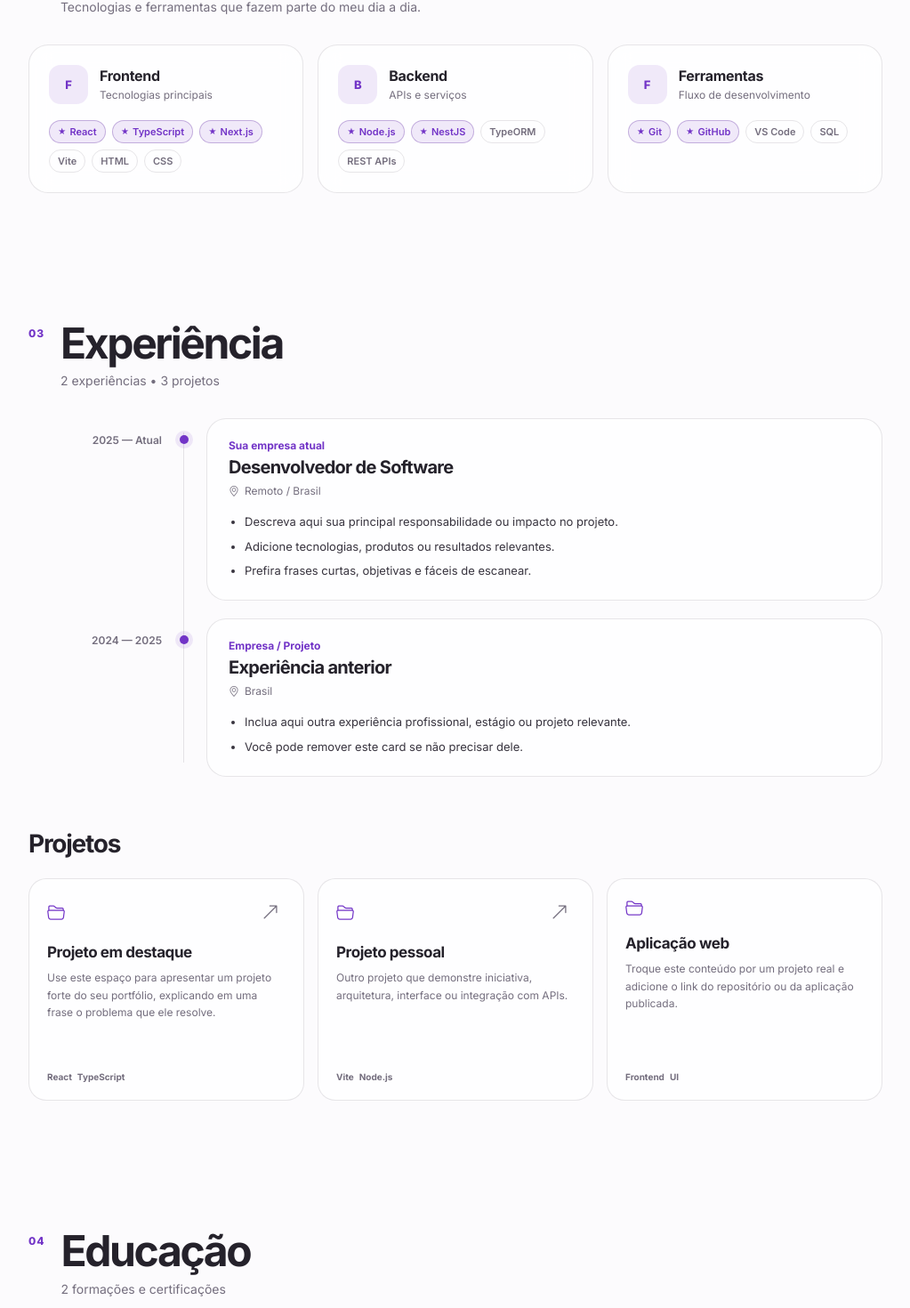
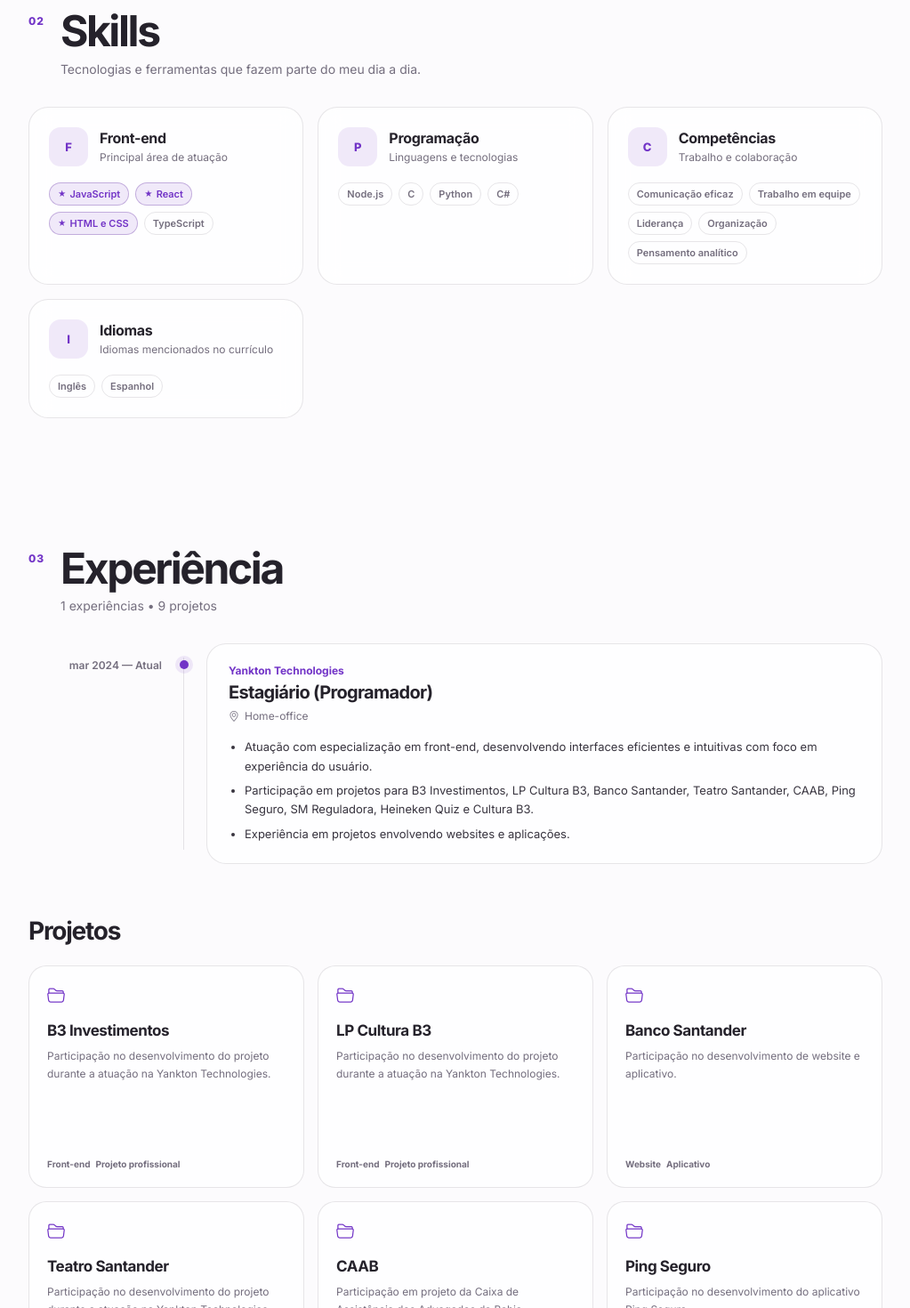
Before and after one commit to maurodferreira/Portfolio-site-mauro, a React (Vite) app: page / in a window 1280 px wide. Shown: the part 1266-2736 px from the top of the page at 89% size, without its empty margins (128-1151 px from the left). Built offline with nearby package versions, Linux system fonts and the light colour scheme.

Commit message:
content: preenche portfólio com dados do currículo

```diff
--- a/src/data/portfolio.ts
+++ b/src/data/portfolio.ts
@@ -1,115 +1,142 @@
 import type { PortfolioData } from '../types/portfolio'
 
 /**
- * EDITE ESTE ARQUIVO para trocar as informações do portfólio.
- * O layout lê os dados daqui para evitar textos espalhados pelos componentes.
+ * Fonte inicial: currículo de Mauro Diogo Fioravante Ferreira.
+ * Edite este arquivo para manter o portfólio atualizado.
  */
 export const portfolio: PortfolioData = {
   personal: {
-    fullName: 'Mauro Ferreira',
+    fullName: 'Mauro Diogo Fioravante Ferreira',
     shortName: 'Mauro Ferreira',
-    title: 'Desenvolvedor de Software',
-    location: 'Paraná, Brasil',
-    email: 'seuemail@exemplo.com',
-    phone: '+55 (00) 00000-0000',
+    title: 'Programador Front-end',
+    location: 'Cornélio Procópio, Paraná, Brasil',
+    email: 'maurodiogo56@gmail.com',
+    phone: '',
     github: 'https://github.com/maurodferreira',
-    linkedin: 'https://www.linkedin.com/in/seu-usuario',
+    linkedin: '',
     website: '',
     initials: 'MF',
   },
+
   summary:
-    'Desenvolvedor focado em construir experiências web modernas, responsivas e bem estruturadas. Gosto de transformar problemas reais em interfaces claras, produtos consistentes e código fácil de manter.',
+    'Programador com experiência profissional em desenvolvimento front-end, com foco na construção de interfaces eficientes, intuitivas e voltadas à experiência do usuário. Busco contribuir na criação de soluções inovadoras, apoiar equipes no desenvolvimento de novos projetos e enfrentar desafios tecnológicos de forma criativa e estratégica.',
+
   skills: [
     {
-      name: 'Frontend',
-      description: 'Tecnologias principais',
+      name: 'Front-end',
+      description: 'Principal área de atuação',
       skills: [
+        { name: 'JavaScript', level: 'primary' },
         { name: 'React', level: 'primary' },
-        { name: 'TypeScript', level: 'primary' },
-        { name: 'Next.js', level: 'primary' },
-        { name: 'Vite', level: 'secondary' },
-        { name: 'HTML', level: 'secondary' },
-        { name: 'CSS', level: 'secondary' },
+        { name: 'HTML e CSS', level: 'primary' },
+        { name: 'TypeScript', level: 'secondary' },
       ],
     },
     {
-      name: 'Backend',
-      description: 'APIs e serviços',
+      name: 'Programação',
+      description: 'Linguagens e tecnologias',
       skills: [
-        { name: 'Node.js', level: 'primary' },
-        { name: 'NestJS', level: 'primary' },
-        { name: 'TypeORM', level: 'secondary' },
-        { name: 'REST APIs', level: 'secondary' },
+        { name: 'Node.js', level: 'secondary' },
+        { name: 'C', level: 'secondary' },
+        { name: 'Python', level: 'secondary' },
+        { name: 'C#', level: 'secondary' },
       ],
     },
     {
-      name: 'Ferramentas',
-      description: 'Fluxo de desenvolvimento',
+      name: 'Competências',
+      description: 'Trabalho e colaboração',
       skills: [
-        { name: 'Git', level: 'primary' },
-        { name: 'GitHub', level: 'primary' },
-        { name: 'VS Code', level: 'secondary' },
-        { name: 'SQL', level: 'secondary' },
+        { name: 'Comunicação eficaz', level: 'secondary' },
+        { name: 'Trabalho em equipe', level: 'secondary' },
+        { name: 'Liderança', level: 'secondary' },
+        { name: 'Organização', level: 'secondary' },
+        { name: 'Pensamento analítico', level: 'secondary' },
+      ],
+    },
+    {
+      name: 'Idiomas',
+      description: 'Idiomas mencionados no currículo',
+      skills: [
+        { name: 'Inglês', level: 'secondary' },
+        { name: 'Espanhol', level: 'secondary' },
       ],
     },
   ],
+
   experience: [
     {
-      role: 'Desenvolvedor de Software',
-      company: 'Sua empresa atual',
-      location: 'Remoto / Brasil',
-      period: '2025 — Atual',
+      role: 'Estagiário (Programador)',
+      company: 'Yankton Technologies',
+      location: 'Home-office',
+      period: 'mar 2024 — Atual',
       highlights: [
-        'Descreva aqui sua principal responsabilidade ou impacto no projeto.',
-        'Adicione tecnologias, produtos ou resultados relevantes.',
-        'Prefira frases curtas, objetivas e fáceis de escanear.',
-      ],
-    },
-    {
-      role: 'Experiência anterior',
-      company: 'Empresa / Projeto',
-      location: 'Brasil',
-      period: '2024 — 2025',
-      highlights: [
-        'Inclua aqui outra experiência profissional, estágio ou projeto relevante.',
-        'Você pode remover este card se não precisar dele.',
+        'Atuação com especialização em front-end, desenvolvendo interfaces eficientes e intuitivas com foco em experiência do usuário.',
+        'Participação em projetos para B3 Investimentos, LP Cultura B3, Banco Santander, Teatro Santander, CAAB, Ping Seguro, SM Reguladora, Heineken Quiz e Cultura B3.',
+        'Experiência em projetos envolvendo websites e aplicações.',
       ],
     },
   ],
+
   projects: [
     {
-      name: 'Projeto em destaque',
-      description:
-        'Use este espaço para apresentar um projeto forte do seu portfólio, explicando em uma frase o problema que ele resolve.',
-      link: 'https://github.com/maurodferreira',
-      tags: ['React', 'TypeScript'],
+      name: 'B3 Investimentos',
+      description: 'Participação no desenvolvimento do projeto durante a atuação na Yankton Technologies.',
+      tags: ['Front-end', 'Projeto profissional'],
     },
     {
-      name: 'Projeto pessoal',
-      description:
-        'Outro projeto que demonstre iniciativa, arquitetura, interface ou integração com APIs.',
-      link: 'https://github.com/maurodferreira',
-      tags: ['Vite', 'Node.js'],
+      name: 'LP Cultura B3',
+      description: 'Participação no desenvolvimento do projeto durante a atuação na Yankton Technologies.',
+      tags: ['Front-end', 'Projeto profissional'],
     },
     {
-      name: 'Aplicação web',
-      description:
-        'Troque este conteúdo por um projeto real e adicione o link do repositório ou da aplicação publicada.',
-      tags: ['Frontend', 'UI'],
+      name: 'Banco Santander',
+      description: 'Participação no desenvolvimento de website e aplicativo.',
+      tags: ['Website', 'Aplicativo'],
+    },
+    {
+      name: 'Teatro Santander',
+      description: 'Participação no desenvolvimento do projeto durante a atuação na Yankton Technologies.',
+      tags: ['Front-end', 'Projeto profissional'],
+    },
+    {
+      name: 'CAAB',
+      description: 'Participação em projeto da Caixa de Assistência dos Advogados da Bahia.',
+      tags: ['Front-end', 'Projeto profissional'],
+    },
+    {
+      name: 'Ping Seguro',
+      description: 'Participação no desenvolvimento do aplicativo Ping Seguro.',
+      tags: ['Aplicativo', 'Projeto profissional'],
+    },
+    {
+      name: 'SM Reguladora',
+      description: 'Participação no desenvolvimento do projeto durante a atuação na Yankton Technologies.',
+      tags: ['Front-end', 'Projeto profissional'],
+    },
+    {
+      name: 'Heineken Quiz',
+      description: 'Participação no desenvolvimento do projeto Heineken Quiz.',
+      tags: ['Front-end', 'Projeto profissional'],
+    },
+    {
+      name: 'Cultura B3',
+      description: 'Participação no desenvolvimento do projeto durante a atuação na Yankton Technologies.',
+      tags: ['Front-end', 'Projeto profissional'],
     },
   ],
+
   education: [
     {
       course: 'Engenharia da Computação',
-      institution: 'Sua instituição de ensino',
-      location: 'Paraná, Brasil',
-      period: '2023 — Atual',
+      institution: 'Universidade Tecnológica Federal do Paraná (UTFPR)',
+      location: 'Cornélio Procópio, Paraná',
+      period: 'jul 2023 — conclusão prevista em 2027',
     },
     {
-      course: 'Curso / Certificação',
-      institution: 'Instituição',
-      location: 'Online',
-      period: '2024',
+      course: 'Ensino Médio',
+      institution: 'Escola Águia Master',
+      location: 'Cornélio Procópio, Paraná',
+      period: 'Concluído em 2022',
     },
   ],
 }
```
